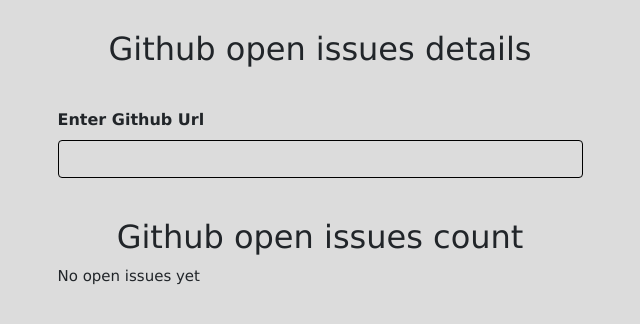
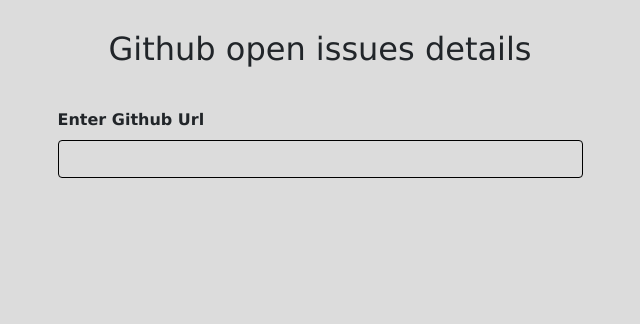
Before and after one commit to Spandu8/github-open-issues, a website: page index.html in a window 1280 px wide. Shown: the whole page, without its empty margins (320-960 px from the left). Drawn offline with nearby package versions, Linux system fonts and the light colour scheme.

Commit message:
Updated package.json file to start the server

```diff
--- a/index.html
+++ b/index.html
@@ -25,7 +25,7 @@
         </form>
     </div>
 
-    <div class="offset-md-3 col-md-6 issues-class">
+    <div class="offset-md-3 col-md-6 issues-class" ng-show="showDiv">
         <h2>Github open issues count</h2>
         <div ng-if="issuesList.length">
             <table class="table">
--- a/package.json
+++ b/package.json
@@ -4,7 +4,8 @@
   "description": "",
   "main": "index.html",
   "scripts": {
-    "test": "echo \"Error: no test specified\" && exit 1"
+    "test": "echo \"Error: no test specified\" && exit 1",
+    "start": "http-server -o"
   },
   "author": "",
   "license": "ISC",
```
